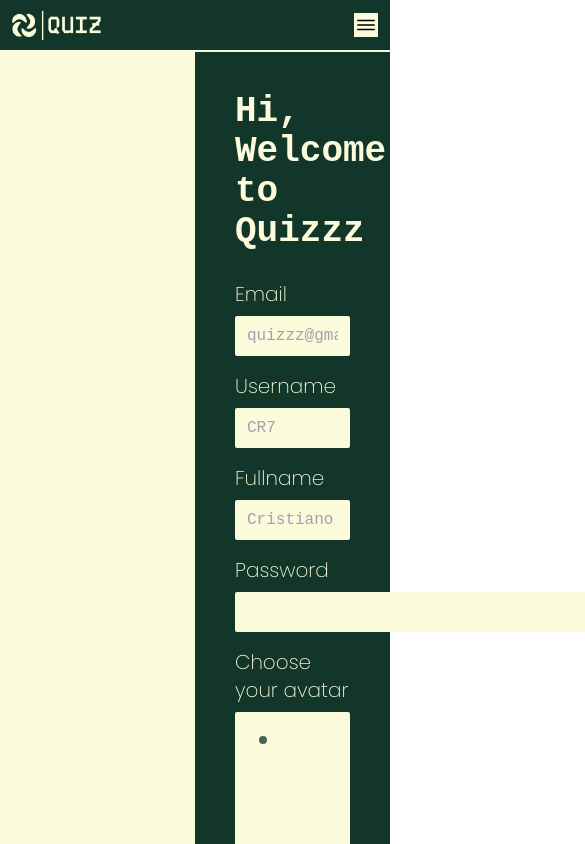
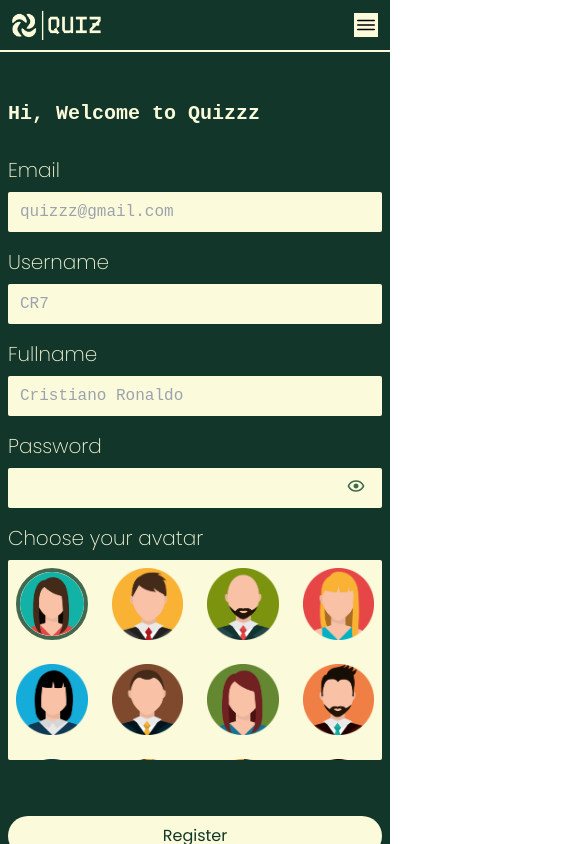
Before and after one commit to YouRez95/quiz-generator, a React (Vite) app in the folder frontend/: page /register in a window 390 px wide. Shown: the top 844 px of the page, 585 px wide, since content can reach past the window. Built offline with nearby package versions, Linux system fonts and the light colour scheme; no server answers; a web font is replaced by a local one.

Commit message:
add the responsive design for lagin and register page

```diff
--- a/frontend/src/components/AvatarRegister.jsx
+++ b/frontend/src/components/AvatarRegister.jsx
@@ -9,13 +9,13 @@ export default function AvatarRegister({ onChange }) {
     onChange(event.target.alt, "avatar");
   }
   return (
-    <div className="flex flex-col gap-2">
+    <div className="flex flex-col gap-2 max-w-[700px]">
       <div className="text-xl font-extralight text-light">
         Choose your avatar
       </div>
-      <div className="bg-light grid grid-cols-9 p-6 gap-6 h-[200px] overflow-y-scroll rounded-sm">
+      <div className="bg-light grid grid-cols-4 xsm:grid-cols-5 sm:grid-cols-6 lg:grid-cols-5 xl:grid-cols-6 3xl:grid-cols-7 p-2 gap-6 h-[200px] overflow-y-scroll rounded-sm">
         {avatars.map((avatar) => (
-          <div key={avatar.id}>
+          <div key={avatar.id} className="size-18">
             <img
               onClick={(e) => handleSelectAvatar(e, avatar.id)}
               src={avatar.image}
--- a/frontend/src/components/ButtonLtoR.jsx
+++ b/frontend/src/components/ButtonLtoR.jsx
@@ -4,7 +4,7 @@ import { Link } from "react-router-dom";
 export default function ButtonLtoR({ to, children, ...props }) {
   return (
     <Link to={to} {...props}>
-      <div className="border px-7 py-1 md:px-10 md:py-2 cursor-pointer relative rounded-full overflow-hidden group text-light border-light hover:border-none hover:text-dark">
+      <div className="border px-7 py-1 md:px-10 sm:py-2 cursor-pointer relative rounded-full overflow-hidden group text-light border-light hover:text-dark">
         <div className="absolute bg-light w-full h-full border-light -bottom-[100%] right-0 group-hover:bottom-0 duration-100" />
         <div className="relative">{children}</div>
       </div>
--- a/frontend/src/components/InputForm.jsx
+++ b/frontend/src/components/InputForm.jsx
@@ -2,7 +2,7 @@ import React from "react";
 
 export default function InputForm({ id, type, placeholder, text, onChange }) {
   return (
-    <div className="flex flex-col gap-2">
+    <div className="flex flex-col gap-2 max-w-[700px]">
       <label htmlFor={id} className="text-xl font-extralight text-light">
         {text}
       </label>
@@ -10,7 +10,7 @@ export default function InputForm({ id, type, placeholder, text, onChange }) {
         id={id}
         type={type}
         placeholder={placeholder}
-        className="py-2 px-3 rounded-sm bg-light outline-none text-dark font-secondary max-w-[600px]"
+        className="py-2 px-3 rounded-sm bg-light outline-none text-dark font-secondary max-w-[700px]"
         onChange={(e) => onChange(e.target.value, id)}
       />
     </div>
--- a/frontend/src/components/PasswordForm.jsx
+++ b/frontend/src/components/PasswordForm.jsx
@@ -1,28 +1,33 @@
 import React, { useState } from "react";
+import { BiShow, BiHide } from "react-icons/bi";
 
 export default function PasswordForm({ id, onChange }) {
   const [typePassword, setTypePassword] = useState("password");
   return (
-    <div className="flex flex-col gap-2 w-full">
+    <div className="flex flex-col gap-2 max-w-[700px]">
       <label htmlFor="password" className="text-xl font-extralight text-light">
         Password
       </label>
-      <div className="relative w-[600px]">
+      <div className="relative">
         <input
           onChange={(e) => onChange(e.target.value, id)}
           type={typePassword}
           id="password"
-          className="py-2 px-3 rounded-sm bg-light outline-none text-dark font-secondary w-[600px]"
+          className="py-2 px-3 rounded-sm bg-light outline-none text-dark font-secondary w-full max-w-[700px]"
         />
         <span
-          className="absolute right-2 top-2 text-dark-2 font-secondary cursor-pointer uppercase"
+          className="absolute right-4 top-2 size-5 text-dark-2 font-secondary cursor-pointer uppercase"
           onClick={() =>
             setTypePassword((prev) =>
               prev === "password" ? "text" : "password"
             )
           }
         >
-          {typePassword === "password" ? "show" : "hidden"}
+          {typePassword === "password" ? (
+            <BiShow className="w-full h-full" />
+          ) : (
+            <BiHide className="w-full h-full" />
+          )}
         </span>
       </div>
     </div>
--- a/frontend/src/components/QuizByTopic.jsx
+++ b/frontend/src/components/QuizByTopic.jsx
@@ -52,7 +52,7 @@ export default function QuizByTopic({ topic }) {
               <img
                 src={`${BASE_URL}/${quiz.backImage}`}
                 alt={quiz.title}
-                className="w-full h-[150px] rounded-md flex-1 object-cover"
+                className="w-full max-h-[150px] rounded-md flex-1 object-cover"
               />
               <div className="flex flex-col gap-5 w-full justify-between">
                 <div className="flex flex-col w-full gap-3">
--- a/frontend/src/index.css
+++ b/frontend/src/index.css
@@ -32,6 +32,12 @@
 
 .height-calc {
   min-height: calc(100vh - 71px);
+}
+
+@media (max-width: 400px) {
+  .height-calc {
+    min-height: calc(100vh - 51px);
+  }
 }
 
 .bg-position {
--- a/frontend/src/pages/HomeNotAuth.jsx
+++ b/frontend/src/pages/HomeNotAuth.jsx
@@ -16,7 +16,7 @@ export default function HomeNotAuth() {
 
   return (
     <>
-      <div className="bg-dark border-b-2 border-light tall:h-[340px] overflow-hidden">
+      <div className="bg-dark border-b-2 border-light overflow-hidden">
         <div className=" min-h-[45vh] relative overflow-hidden layer">
           <MainHome />
           <div className="absolute -top-[20%] right-10 w-[500px] h-[500px] hidden xmd:block">
--- a/frontend/src/pages/Login.jsx
+++ b/frontend/src/pages/Login.jsx
@@ -45,7 +45,7 @@ export default function Login() {
   return (
     <div>
       <div className="flex items-start justify-start height-calc bg-light">
-        <div className="text-light flex flex-col items-center pt-20 gap-7 w-[50vw] height-calc bg-dark px-10">
+        <div className="text-light flex flex-col gap-7 w-full md:w-[80vw] xmd:w-[70vw] lg:w-[50vw] lg:max-w-[800px] height-calc bg-dark pt-2 pb-10 px-2 md:px-10">
           <h2 className="font-bold  mt-10 text-4xl font-secondary">
             Hi, Welcome Back
           </h2>
@@ -60,7 +60,7 @@ export default function Login() {
 
             <PasswordForm id="password" onChange={handleChangeInput} />
 
-            <div className="mt-10 flex flex-col gap-6">
+            <div className="mt-10 flex flex-col gap-6 xl:flex-row">
               <button
                 type="submit"
                 className="w-full py-2 flex-1 bg-light text-dark rounded-full text-center"
@@ -68,18 +68,21 @@ export default function Login() {
                 {loading ? "Loading..." : "Login"}
               </button>
 
-              <ButtonLtoR to="/login" className="flex-1 text-center">
+              <ButtonLtoR
+                to="/register"
+                className="flex-1 text-center xl:text-sm"
+              >
                 D'ont have an account Register
               </ButtonLtoR>
             </div>
           </form>
 
           {errorMsg && (
-            <div className="w-[50%] m-auto relative">
-              <div className="bg-light absolute w-[40px] h-[40px] flex items-center justify-center rounded-full text-dark font-extrabold -top-2 -left-2">
+            <div className="w-full m-auto relative text-sm">
+              <div className="bg-light absolute w-[20px] h-[20px] flex items-center justify-center rounded-full text-dark font-extrabold -top-2 -left-2">
                 !
               </div>
-              <p className="border w-full text-center px-9 py-5">{errorMsg}</p>
+              <p className="border w-full text-center px-9 py-2">{errorMsg}</p>
             </div>
           )}
         </div>
--- a/frontend/src/pages/Register.jsx
+++ b/frontend/src/pages/Register.jsx
@@ -61,9 +61,9 @@ export default function Register() {
   return (
     <div className="relative">
       {successRegister && <Modal fullname={inputs.fullname} />}
-      <div className="flex items-start justify-end height-calc bg-light">
-        <div className="text-light flex flex-col gap-7 w-[50vw] height-calc bg-dark px-10">
-          <h2 className="font-bold  mt-10 text-4xl font-secondary">
+      <div className="flex items-start justify-center md:justify-end height-calc bg-light">
+        <div className="text-light flex flex-col gap-7 w-full md:w-[80vw] xmd:w-[70vw] lg:w-[50vw] lg:max-w-[800px] height-calc bg-dark pt-2 pb-10 px-2 md:px-10">
+          <h2 className="font-bold mt-10 text-xl xsm:text-4xl font-secondary">
             Hi, Welcome to Quizzz
           </h2>
           <form className="flex flex-col gap-4" onSubmit={handleSubmitForm}>
@@ -95,7 +95,7 @@ export default function Register() {
 
             <AvatarRegister onChange={handleChangeInput} />
 
-            <div className="mt-10 flex gap-6">
+            <div className="mt-10 flex flex-col sm:flex-row md:flex-col 3xl:flex-row gap-6 items-center">
               <button
                 disabled={loading}
                 type="submit"
@@ -104,18 +104,21 @@ export default function Register() {
                 {loading ? "Loading" : "Register"}
               </button>
 
-              <ButtonLtoR to="/login" className="flex-1 text-center">
+              <ButtonLtoR
+                to="/login"
+                className="flex-1 text-center w-full xl:text-sm"
+              >
                 Already have an account login
               </ButtonLtoR>
             </div>
           </form>
 
           {errorMsg && (
-            <div className="w-[50%] m-auto relative">
-              <div className="bg-light absolute w-[40px] h-[40px] flex items-center justify-center rounded-full text-dark font-extrabold -top-2 -left-2">
+            <div className="w-full m-auto relative text-sm max-w-[500px]">
+              <div className="bg-light absolute w-[20px] h-[20px] flex items-center justify-center rounded-full text-dark font-extrabold -top-2 -left-2">
                 !
               </div>
-              <p className="border w-full text-center px-9 py-5">{errorMsg}</p>
+              <p className="border w-full text-center px-9 py-2">{errorMsg}</p>
             </div>
           )}
         </div>
--- a/frontend/src/utils/validForm.js
+++ b/frontend/src/utils/validForm.js
@@ -23,7 +23,7 @@ export function isValidRegisterForm(inputs) {
 
   if (!isGoodPassword(inputs.password)) {
     return {
-      message: "Your Password must include uppercase, lowercase and that it is longer than 6 characters.",
+      message: "Your Password must include uppercase, lowercase and is longer than 6 characters.",
       success: false
     }
   }
```
